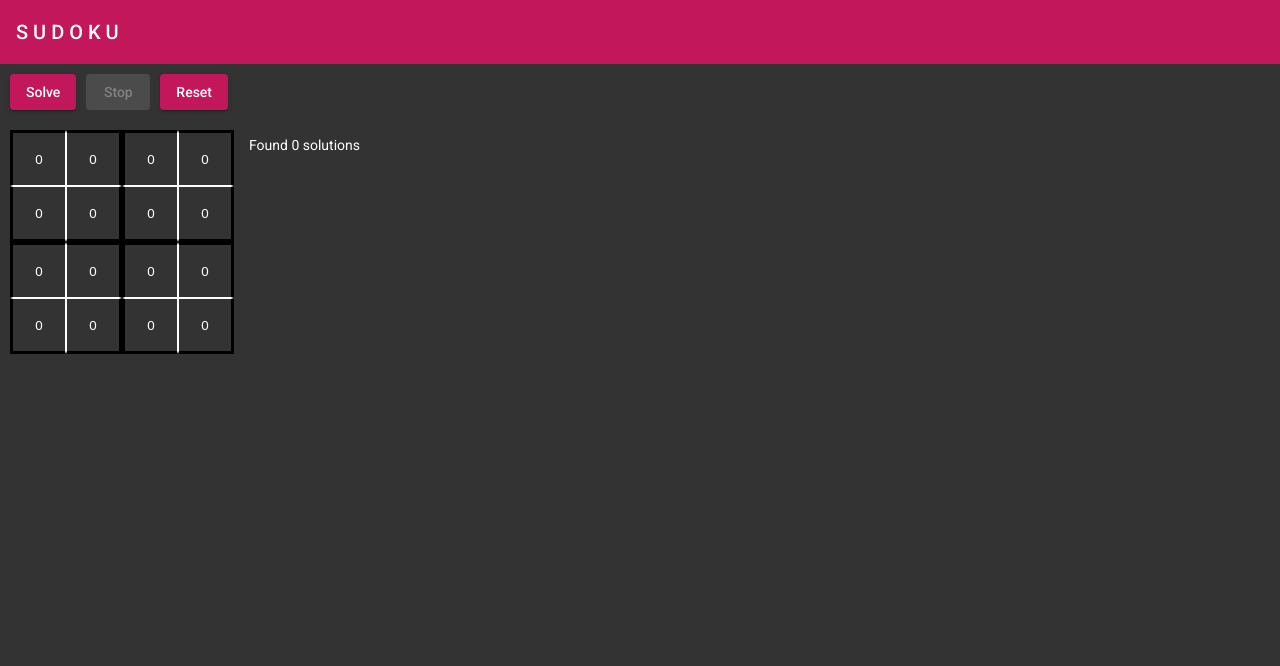
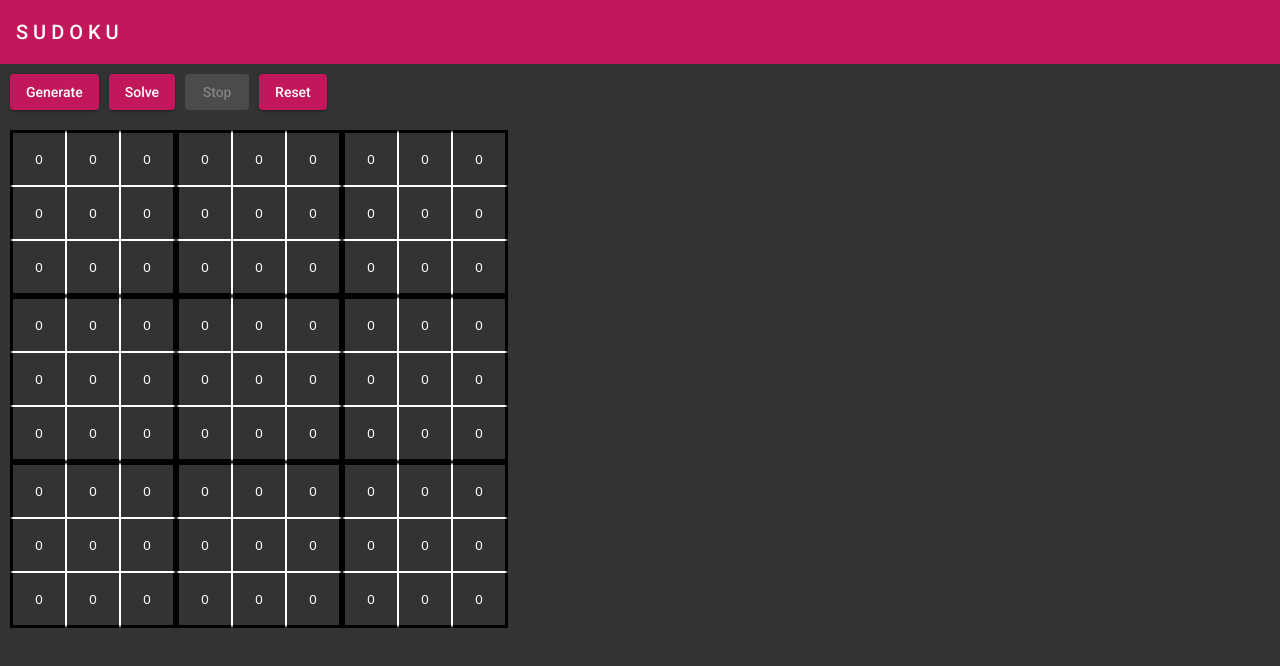
Before and after one commit to ZeeshanAhmad77/sudoku, an Angular app: page / in a window 1280 px wide. Shown: the top 666 px of the page. Built offline with nearby package versions, Linux system fonts and the light colour scheme.

Commit message:
added Sudoku problem generator logic

```diff
--- a/src/app/app.component.html
+++ b/src/app/app.component.html
@@ -3,7 +3,8 @@
 </mat-toolbar>
 
 <div class="action-container">
-  <button mat-raised-button color="primary" (click)="solveSudoku()" [disabled]="isSolveDisabled">Solve</button>
+  <button mat-raised-button color="primary" (click)="generateSudokuPuzzle(SUDOKU_PROBLEM_GRID_MAX_SOLUTION)" [disabled]="isSolveDisabled || isGeneratingSudokuProblemDisabled">Generate</button>
+  <button mat-raised-button color="primary" (click)="solveSudoku()" [disabled]="isSolveDisabled || isGeneratingSudokuProblemDisabled" style="margin-left:10px;">Solve</button>
   <button mat-raised-button color="primary" (click)="stopFindingSolutions()" [disabled]="!isSolveDisabled" style="margin-left:10px;">Stop</button>
   <button mat-raised-button color="primary" (click)="reset()" [disabled]="isSolveDisabled"  style="margin-left:10px;">Reset</button>
 </div>
@@ -28,7 +29,7 @@
       </span>
     </div >
   </div>
-  <div class="solutions">
+  <div class="solutions" *ngIf="solutions.length>0">
     <div class="solutions-counter">Found {{solutions.length}} solutions</div>
     <div class="solutions-container">
       <span class="solution-container" *ngFor="let solution of solutions; let solIdx = index">
--- a/src/app/app.component.ts
+++ b/src/app/app.component.ts
@@ -7,7 +7,7 @@ import { Component } from '@angular/core';
 })
 export class AppComponent {
   COUNT = 0;
-  GRID_SIZE=2;
+  GRID_SIZE=3;
 
   GRID_LENGTH = this.GRID_SIZE * this.GRID_SIZE;
   done: boolean=false;
@@ -28,8 +28,11 @@ export class AppComponent {
   colProcess=-1;
 
   solutions=[];
+  SUDOKU_PROBLEM_GRID_MAX_SOLUTION=1;
   isSolveDisabled=false;
-  isStopFindingSolutions=false;
+  isGeneratingSudokuProblemDisabled=false;
+  isStopClicked=false;
+  isVisualizationOn = false;
 
   constructor(){
     this.reset();
@@ -38,6 +41,7 @@ export class AppComponent {
   reset(){
     this.gridData = this.generateEmptyGrid();
     this.solutions=[];
+    this.done=false;
     this.generateTemplate();
   }
 
@@ -131,21 +135,23 @@ export class AppComponent {
 
     async solveSudoku(){
       this.generateTemplate();
-      this.isStopFindingSolutions=false;
+      this.isStopClicked=false;
       this.isSolveDisabled = true;
       this.done =false;
+      this.isVisualizationOn = true;
       this.solutions=[];
       await this.evaluateAndSolve();
       this.rowProcess=-1;
       this.colProcess=-1;
       this.isSolveDisabled = false;
+      this.isVisualizationOn = false;
       if(this.solutions && this.solutions!=null && this.solutions.length>0){
         this.gridData=this.solutions[0];
       }
     }
 
     // method to solve sudoku problem
-    async evaluateAndSolve(){
+    async evaluateAndSolve(solutionCount=-1){
       for(let row=0; row < this.GRID_LENGTH; row++){
         for(let col=0; col < this.GRID_LENGTH; col++){
           if(this.gridData[row][col] == 0){
@@ -154,7 +160,7 @@ export class AppComponent {
                 // console.log(`possible in ${value} in (${row},${col}`);
                 this.gridData[row][col]=value;
                 await this.onValueChange(row, col);
-                await this.evaluateAndSolve();
+                await this.evaluateAndSolve(solutionCount);
                 if(!this.done){
                   this.gridData[row][col]=0;
                 }
@@ -167,17 +173,21 @@ export class AppComponent {
 
       // this.done=true;
       this.solutions.push(JSON.parse(JSON.stringify(this.gridData)));
-      if(this.isStopFindingSolutions){
+      if(this.isStopClicked || this.solutions.length == solutionCount){
         this.done=true;
       }
     }
 
+  //to simulate value change for visualization
   async onValueChange(row, col){
-    this.rowProcess=row;
-    this.colProcess=col;
-    await this.sleep(2);
+    if(this.isVisualizationOn){
+      this.rowProcess=row;
+      this.colProcess=col;
+      await this.sleep(2);
+    }
   }
 
+  //allowing only numbers to be input
   onlyNumberKey(event,row, col) {
     // (event.charCode == 8 || event.charCode == 0) ? null :
     let allowedKeys = (event.which >= 48 && event.which <= 57) || event.which==9;
@@ -189,11 +199,127 @@ export class AppComponent {
     return allowedKeys;
   }
 
+  //to pause for ms passed
   sleep = (ms) => {
     return new Promise(resolve => setTimeout(resolve, ms));
   }
 
+  // utility method to shuffle an array
+  shuffle(arr){
+    return arr.sort(()=>(Math.random()-0.5));
+  }
+
+  // utility method to generate a random number upto maxLimit
+  getRandomNumber(maxLimit){
+    return Math.floor(Math.random()*maxLimit);
+  }
+
+  //if the STOP button is clicked stop finding further solutions
   stopFindingSolutions(){
-    this.isStopFindingSolutions=true;
+    this.isStopClicked=true;
   }
+
+  // reconstruct grid by removing the items passed as array in the removedItems array
+  // this used for generating a sudoku problem grid.
+  reconstruct(grid, removedItems){
+    // iterate through removedItems array and remove them from the grid passed
+    for(let removeItemIdx=0; removeItemIdx < removedItems.length; removeItemIdx++){
+      let removeItem = removedItems[removeItemIdx];
+      grid[removeItem.rowIdx][removeItem.colIdx]=0;
+    }
+    return grid;
+  }
+
+  // Method to generate Sudoko Puzzle.
+  // Idea is to first generate a random fully qualified sudoku grid
+  // and remove elements one by one and run solving alogrithm to these newly formed grid
+  // if the solving algorthim find solution equal to 'solutionCount' argument passed then collect them.
+  // the alogrithm will keep collecting such sudoku grids until all elements in the grid are removed.
+  async generateSudokuPuzzle(solutionCount){
+
+    this.isGeneratingSudokuProblemDisabled = true;
+
+    // reset the grid
+    this.reset();
+
+    // generate a random fully qualified sudoko grids upto number passed as argument and select any random grid
+    // the generated grid will be available in 'gridData'
+    await this.generateRandomGrid(this.getRandomNumber(20));
+
+    // array to keep track of removed items.
+    let removedItems =[];
+
+    // the randomly generated fully quailified grid is stored as template.
+    let gridDataTemplate = JSON.parse(JSON.stringify(this.gridData));
+
+    //form a list of indices with non-zero values. This indices will be used for random selection for removal.
+    // at the start all the values would be non-zero, hence the number of element would be equal to number of items in grid.
+    let nonZeroIndices = [];
+    for (let rowIdx=0; rowIdx<gridDataTemplate.length; rowIdx++){
+      let row = gridDataTemplate[rowIdx];
+      for(let colIdx=0; colIdx<row.length; colIdx++){
+        nonZeroIndices.push([rowIdx,colIdx]);
+      }
+    }
+
+    // array to accumulate sudoko problem grid with exactly 'solutionCount' solutions.
+    let generatedSudokuProblemGrids = [];
+
+    // while there exists elements in nonZeroIndices, run a loop
+    while (nonZeroIndices.length>0 || this.isStopClicked){
+      // recreate sudoku problem by removing the elements from fully solved sudoku grid
+      this.gridData = this.reconstruct(gridDataTemplate, removedItems);
+
+      // select a random element to be removed. The random selection is made from nonZeroIndices array.
+      let remRandomIdx = this.getRandomNumber(nonZeroIndices.length);
+      let removeItemIdxArr = nonZeroIndices[remRandomIdx];
+
+      let rowIdx = removeItemIdxArr[0];
+      let colIdx = removeItemIdxArr[1];
+
+      // remove the random selected element from nonZeroIndice as it will be accessed in further flow.
+      nonZeroIndices.splice(remRandomIdx,1);
+
+      // record the randomly selected element in removedItem array
+      removedItems.push({
+        value: this.gridData[rowIdx][colIdx],
+        rowIdx,
+        colIdx,
+      });
+
+      // mark the value of that random element in the grid to 0
+      this.gridData[rowIdx][colIdx]=0;
+
+      // freeze the non-zero elements in the array to create a soduko problem grid for algorithm to solve
+      this.generateTemplate();
+
+      //solve sudoku and see if there exists solutions one more that the number as passed 'solutionCount'
+      await this.evaluateAndSolve(solutionCount+1)
+
+      //if there sudoko problem grid exactly the number of solutions as passed in 'solutionCount', then record the solution
+      if(this.solutions && this.solutions.length == solutionCount){
+          //clone the sudoku problem grid and record it in 'generatedSudokuProblemGrids'
+          let grid = this.reconstruct(gridDataTemplate, removedItems);
+          generatedSudokuProblemGrids.push(JSON.parse(JSON.stringify(grid)));
+      }else{
+        // if solved solution's count doesnt match the 'solutionCount', then reset solution and try again
+        this.done = false;
+        this.solutions=[];
+      }
+    }
+    // Choose one generated Sudoku problem and render on screen.
+    this.gridData = generatedSudokuProblemGrids[generatedSudokuProblemGrids.length-1];
+    this.generateTemplate();
+    this.isGeneratingSudokuProblemDisabled=false;
+  }
+
+  // On an empty grid, run solving algorithm and collect solutions equal to 'maxSolution' count
+  // and select a random solution as basis for Sudoku Problem Grid generation
+  async generateRandomGrid(maxSolution){
+    await this.evaluateAndSolve(maxSolution);
+    let randomIdx = this.getRandomNumber(this.solutions.length);
+    this.gridData = this.solutions[randomIdx];
+  }
+
+
 }
```
